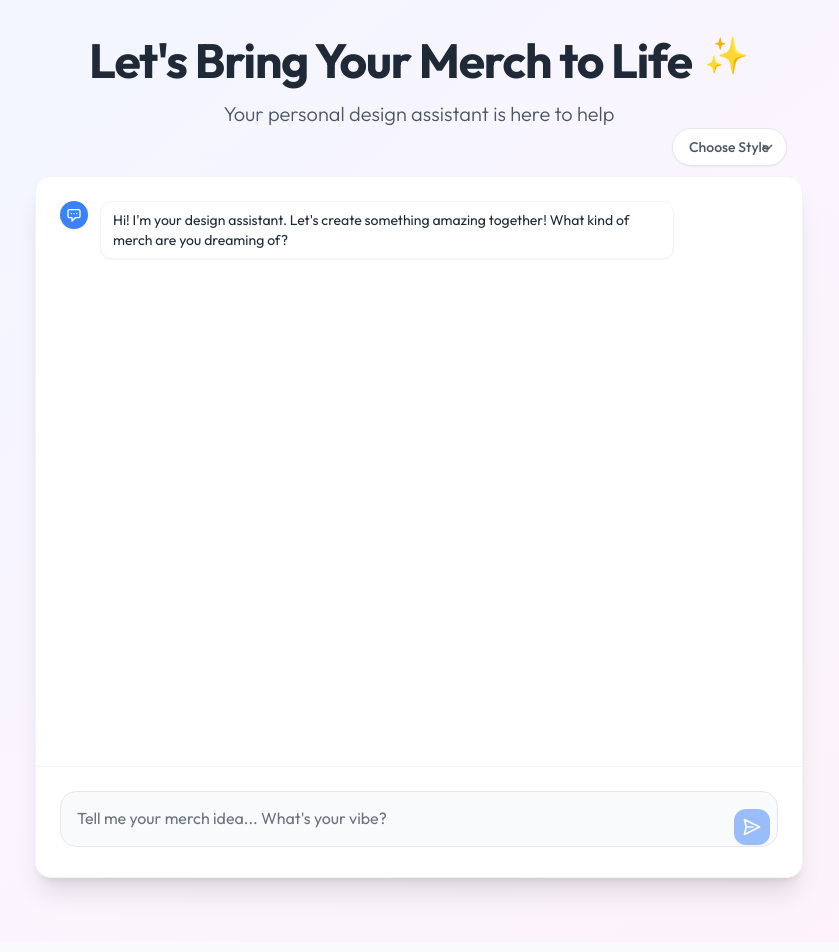
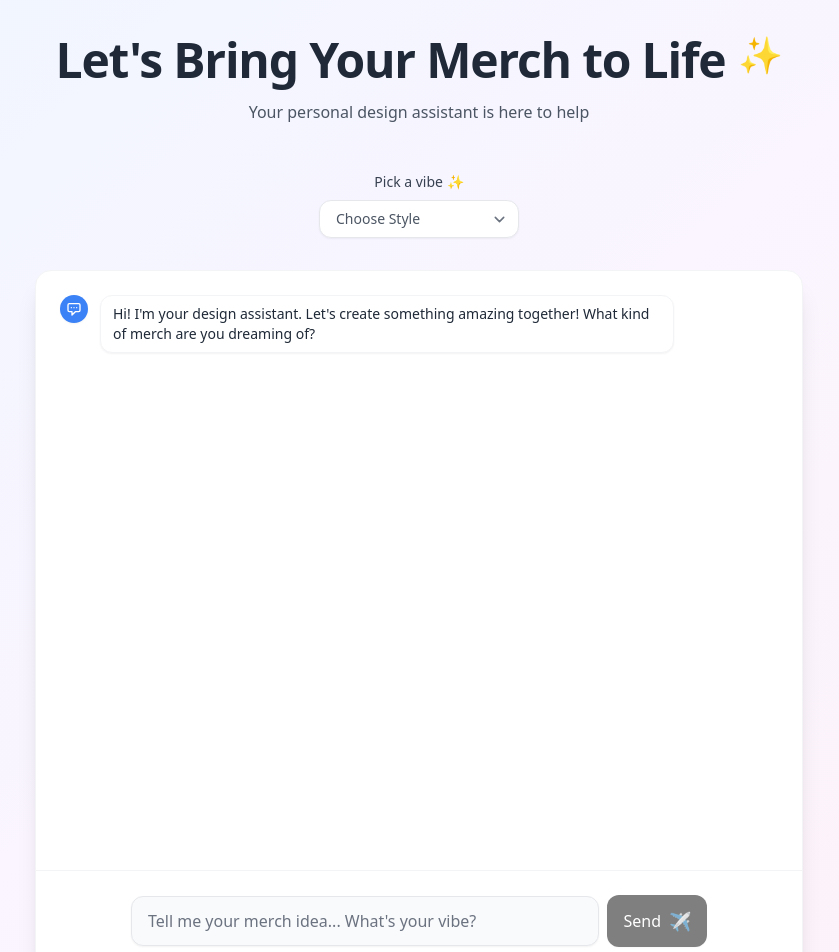
Before and after one commit to fanjoy123/fanjoy-assistant, a Next.js app: page /dashboard/design-assistant in a window 1280 px wide. Shown: the part 100-1052 px from the top of the page, without its empty margins (221-1060 px from the left). Built offline with nearby package versions, Linux system fonts and the light colour scheme.

Commit message:
Polish design with improved input, typography and spacing

```diff
--- a/src/app/dashboard/design-assistant/page.tsx
+++ b/src/app/dashboard/design-assistant/page.tsx
@@ -19,14 +19,14 @@ export default function DesignAssistant() {
   })
 
   return (
-    <div className="min-h-screen bg-gradient-to-br from-blue-50 via-purple-50 to-pink-50">
+    <div className="min-h-screen bg-gradient-to-br from-blue-50 via-purple-50 to-pink-50 font-sans">
       <Header />
       <main className="pt-24 pb-16 px-4">
         <div className="max-w-3xl mx-auto">
           <motion.div
             initial={{ opacity: 0, y: 20 }}
             animate={{ opacity: 1, y: 0 }}
-            transition={{ duration: 0.5 }}
+            transition={{ duration: 0.7, ease: "easeOut" }}
             className="text-center mb-12"
           >
             <div className="flex items-center justify-center gap-3 mb-4">
@@ -35,14 +35,15 @@ export default function DesignAssistant() {
               </h1>
               <span className="text-4xl animate-bounce">✨</span>
             </div>
-            <p className="text-xl text-gray-600 font-light">
+            <p className="text-base text-gray-600 font-light">
               Your personal design assistant is here to help
             </p>
           </motion.div>
 
-          <div className="relative">
+          <div className="relative mb-8 text-center">
+            <p className="text-sm font-medium text-gray-700 mb-2">Pick a vibe ✨</p>
             <select
-              className="absolute right-4 -top-12 bg-white rounded-full px-4 py-2 text-sm font-medium text-gray-600 border border-gray-200 shadow-sm hover:border-gray-300 focus:outline-none focus:ring-2 focus:ring-blue-500 focus:border-transparent"
+              className="w-full max-w-[200px] mx-auto rounded-xl border border-gray-200 px-4 py-2 text-sm font-medium text-gray-600 shadow-sm hover:border-gray-300 focus:outline-none focus:ring-2 focus:ring-black/10 focus:border-black bg-white"
             >
               <option value="">Choose Style</option>
               <option value="minimal">Minimal</option>
--- a/src/components/chat/ChatInput.tsx
+++ b/src/components/chat/ChatInput.tsx
@@ -1,12 +1,12 @@
 'use client'
 
-import React, { useRef, useEffect } from 'react'
+import React from 'react'
 import { motion } from 'framer-motion'
 
 interface ChatInputProps {
   input: string
   isLoading?: boolean
-  handleInputChange: (e: React.ChangeEvent<HTMLTextAreaElement>) => void
+  handleInputChange: (e: React.ChangeEvent<HTMLInputElement>) => void
   handleSubmit: (e: React.FormEvent) => void
 }
 
@@ -16,33 +16,22 @@ export function ChatInput({
   handleInputChange,
   handleSubmit
 }: ChatInputProps) {
-  const textareaRef = useRef<HTMLTextAreaElement>(null)
-
-  useEffect(() => {
-    if (textareaRef.current) {
-      textareaRef.current.style.height = 'auto'
-      textareaRef.current.style.height = `${textareaRef.current.scrollHeight}px`
-    }
-  }, [input])
-
   return (
-    <form onSubmit={handleSubmit} className="relative">
-      <div className="relative">
-        <textarea
-          ref={textareaRef}
+    <form onSubmit={handleSubmit} className="max-w-xl mx-auto w-full">
+      <div className="flex items-center gap-2">
+        <input
+          type="text"
           value={input}
           onChange={handleInputChange}
           placeholder="Tell me your merch idea... What's your vibe?"
-          rows={1}
           disabled={isLoading}
-          className="w-full resize-none rounded-2xl border border-gray-200 bg-gray-50 px-4 py-3.5 pr-16 text-base focus:border-blue-500 focus:bg-white focus:outline-none focus:ring-2 focus:ring-blue-500/20 disabled:opacity-50 transition-all duration-200"
-          style={{ minHeight: '56px', maxHeight: '160px' }}
+          className="w-full rounded-xl border border-gray-200 bg-gray-50 px-4 py-3 text-base placeholder-gray-500 shadow-sm focus:border-black focus:bg-white focus:outline-none focus:ring-2 focus:ring-black/10 disabled:opacity-50 transition-all duration-200"
         />
         <motion.button
           whileTap={{ scale: 0.95 }}
           type="submit"
           disabled={isLoading || !input.trim()}
-          className="absolute bottom-2 right-2 rounded-xl bg-blue-500 p-2 text-white transition-all duration-200 hover:bg-blue-600 disabled:opacity-50 disabled:hover:bg-blue-500"
+          className="flex-shrink-0 rounded-xl bg-black px-4 py-3 text-white shadow-sm transition-all duration-200 hover:bg-gray-800 disabled:opacity-50 disabled:hover:bg-black"
         >
           {isLoading ? (
             <svg className="h-5 w-5 animate-spin" viewBox="0 0 24 24">
@@ -54,9 +43,10 @@ export function ChatInput({
               />
             </svg>
           ) : (
-            <svg className="h-5 w-5 rotate-90 transform transition-transform duration-200" fill="none" viewBox="0 0 24 24" stroke="currentColor">
-              <path strokeLinecap="round" strokeLinejoin="round" strokeWidth={2} d="M12 19l9 2-9-18-9 18 9-2zm0 0v-8" />
-            </svg>
+            <span className="flex items-center gap-2">
+              Send
+              <span className="text-lg">✈️</span>
+            </span>
           )}
         </motion.button>
       </div>
--- a/src/lib/hooks/useChat.ts
+++ b/src/lib/hooks/useChat.ts
@@ -11,7 +11,7 @@ export function useChat({ initialMessages = [] }: UseChatOptions = {}) {
   const [input, setInput] = useState('')
   const [isLoading, setIsLoading] = useState(false)
 
-  const handleInputChange = (e: React.ChangeEvent<HTMLTextAreaElement>) => {
+  const handleInputChange = (e: React.ChangeEvent<HTMLInputElement>) => {
     setInput(e.target.value)
   }
 
```
